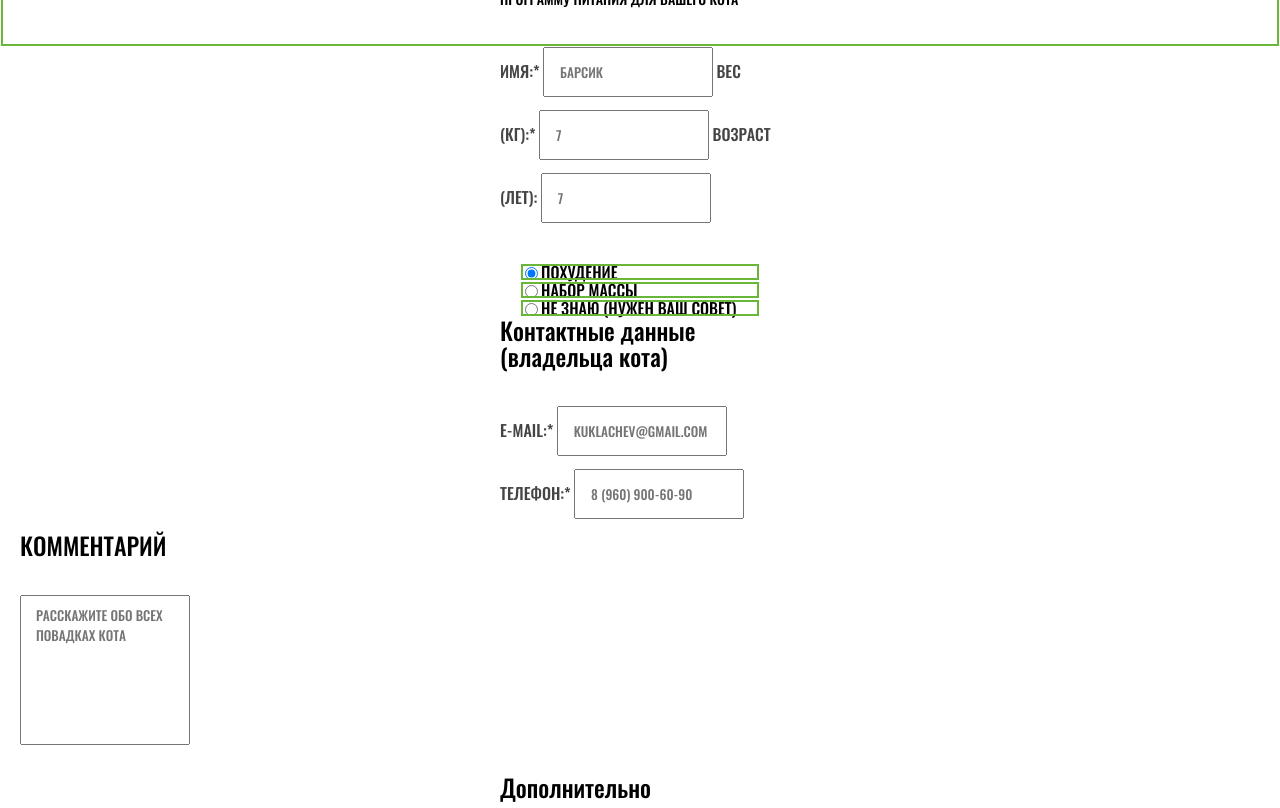
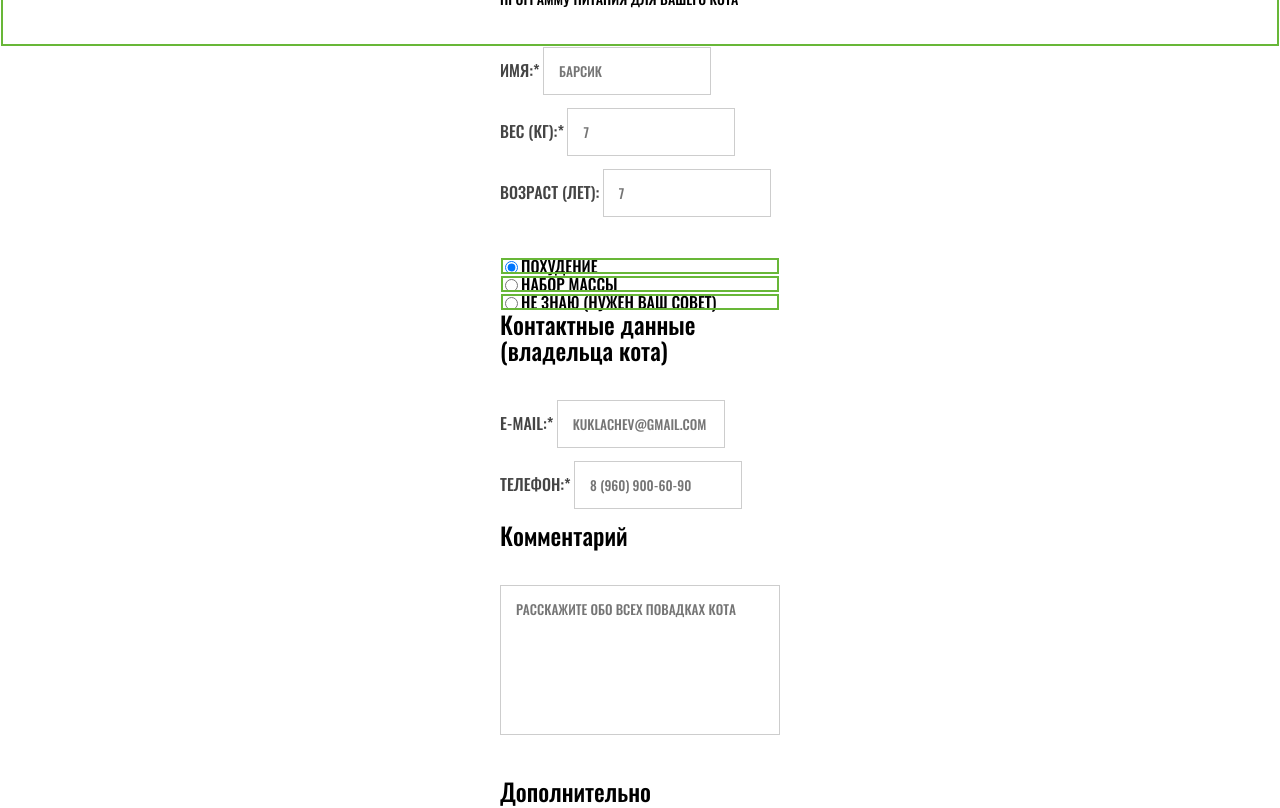
Before and after one commit to rmoongit/1067855-cat-energy-24, a website: page source/form.html in a window 1280 px wide. Shown: the part 280-1088 px from the top of the page. Drawn offline with nearby package versions, Linux system fonts and the light colour scheme; files that its build step writes are made by us from their sources; files whose address does not match are found by name.

Commit message:
sass 1.3 fix

```diff
--- a/source/form.html
+++ b/source/form.html
@@ -21,10 +21,10 @@
       </div>
 
       <nav class="header__nav nav">
-        <button class="nav__toggle nav__toggle--opened nav__toggle--closed nav__toggle--nojs" type="button">
+        <button class="nav__burger burger burger--opened burger--nojs" type="button">
           <span class="visually-hidden">Открыть меню</span>
         </button>
-        <div class="nav__wrapper container">
+        <div class="nav__wrapper">
 
           <ul class="nav__list">
             <li class="nav__list-item">
@@ -58,42 +58,43 @@
   </section>
 
   <form class="form" action="https://echo.htmlacademy.ru" method="post">
-
+    <div class="container">
       <section class="form__parameters">
         <h2 class="visually-hidden">Параметры</h2>
-      <div class="form__parameters-wrapper form__centered">
+        <div class="form__parameters-wrapper">
           <div class="form__parameters-list">
 
-          <label class="form__parameters-item" for="name">
-            <span class="form__title">Имя:*</span>
-            <input type="text" id="name" name="name" placeholder="барсик">
+            <label class="form__parameters-item field-text" for="name">
+              <span class="field-text__name">Имя:*</span>
+              <input class="field-text__input" type="text" id="name" name="name" placeholder="барсик">
             </label>
 
-          <label class="form__parameters-item" for="weight">
-            <span class="form__title">Вес (кг):*</span>
-            <input type="number" id="weight" name="weight" placeholder="7">
+            <label class="form__parameters-item field-text" for="weight">
+              <span class="field-text__name">Вес (кг):*</span>
+              <input class="field-text__input" type="number" id="weight" name="weight" placeholder="7">
             </label>
 
-          <label class="form__parameters-item" for="age">
-            <span class="form__title">Возраст (лет):</span>
-            <input type="number" id="age" name="age" placeholder="7">
+            <label class="form__parameters-item field-text" for="age">
+              <span class="field-text__name">Возраст (лет):</span>
+              <input class="field-text__input" type="number" id="age" name="age" placeholder="7">
             </label>
           </div>
 
-        <div class="form__types form__centered">
-          <label class="form__types-item choice">
-            <input type="radio" name="parameters" value="diet" checked>
-            <span>похудение</span>
+          <div class="form__types">
+            <div class="form__types-wrapper">
+              <label class="form__types-item choice choice--radio">
+                <input class="choice__input" type="radio" name="parameters" value="diet" checked>
+                <span class="choice__name">похудение</span>
               </label>
 
-          <label class="form__types-item choice">
-            <input type="radio" name="parameters" value="weight-increase">
-            <span>Набор массы</span>
+              <label class="form__types-item choice choice--radio">
+                <input class="choice__input" type="radio" name="parameters" value="weight-increase">
+                <span class="choice__name">Набор массы</span>
               </label>
 
-          <label class="form__types-item choice">
-            <input type="radio" name="parameters" value="advice">
-            <span>Не знаю (Нужен ваш совет)</span>
+              <label class="form__types-item choice choice--radio">
+                <input class="choice__input" type="radio" name="parameters" value="advice">
+                <span class="choice__name">Не знаю (Нужен ваш совет)</span>
               </label>
 
             </div>
@@ -101,54 +102,53 @@
       </section>
 
       <div class="form__contact">
-      <div class="form__centered">
-
-        <h2 class="form__contact-title text-field">Контактные данные
+        <div class="form__contact-wrapper">
+          <h2 class="form__contact-title title">Контактные данные
             (владельца кота)</h2>
-        <label class="form__contact-item form__parameters-item form__contact-item--email">
-          <span class="form__title">E-mail:*</span>
-          <input type="email" name="email" placeholder="kuklachev@gmail.com" required>
+          <label class="field-text field-text--email">
+            <span class="field-text__name">E-mail:*</span>
+            <input class="field-text__input" type="email" name="email" placeholder="kuklachev@gmail.com" required>
           </label>
 
-        <label class="form__contact-item form__parameters-item form__contact-item--phone">
-          <span class="form__title">Телефон:*</span>
-          <input type="tel" name="phone" placeholder="8 (960) 900-60-90" required>
+          <label class="field-text field-text--phone">
+            <span class="field-text__name">Телефон:*</span>
+            <input class="field-text__input" type="tel" name="phone" placeholder="8 (960) 900-60-90" required>
           </label>
         </div>
       </div>
 
-    <label class="form__comments form__centered text-field">
-      <span class="form__comments-title text-field">Комментарий</span>
-      <textarea name="comments" placeholder="Расскажите обо всех повадках кота"></textarea>
+      <label class="form__comments field-text">
+        <span class="form__comments-title title">Комментарий</span>
+        <textarea class="field-text__input" name="comments" placeholder="Расскажите обо всех повадках кота"></textarea>
       </label>
 
-    <div class="form__extra container">
-      <h2 class="form__extra-title text-field">Дополнительно</h2>
-      <div class="form__extra-centered form__centered">
+      <div class="form__extra">
+        <h2 class="form__extra-title title">Дополнительно</h2>
+        <div class="form__extra-wrapper">
 
           <label class="form__extra-choice choice">
-          <input type="checkbox" name="sweetener" value="sweetener" checked>
-          <span>сахарозаменитель</span>
+            <input class="choice__item" type="checkbox" name="sweetener" value="sweetener" checked>
+            <span class="choice__name">сахарозаменитель</span>
           </label>
 
           <label class="form__extra-choice choice">
-          <input type="checkbox" name="water" value="water">
-          <span>питьевая вода</span>
+            <input class="choice__item" type="checkbox" name="water" value="water">
+            <span class="choice__name">питьевая вода</span>
           </label>
 
           <label class="form__extra-choice choice">
-          <input type="checkbox" name="milk" value="milk">
-          <span>молоко</span>
+            <input class="choice__item" type="checkbox" name="milk" value="milk">
+            <span class="choice__name">молоко</span>
           </label>
 
           <label class="form__extra-choice choice">
-          <input type="checkbox" name="vitamins" value="vitamins">
-          <span>витамины</span>
+            <input class="choice__item" type="checkbox" name="vitamins" value="vitamins">
+            <span class="choice__name">витамины</span>
           </label>
 
           <button class="form__extra-button button" type="submit">отправить заявку</button>
           <p class="form__extra-text">* — Обязательные поля</p>
-
+        </div>
       </div>
     </div>
   </form>
--- /dev/null
+++ b/source/sass/blocks/burger.scss
@@ -0,0 +1,3 @@
+.burger {
+  outline: 2px solid $green;
+}
--- a/source/sass/blocks/choice.scss
+++ b/source/sass/blocks/choice.scss
@@ -5,7 +5,7 @@
   outline-offset: -3px;
 }
 
-span {
+.choice__name {
   font-size: 16px;
   text-transform: uppercase;
   color: $black;
--- /dev/null
+++ b/source/sass/blocks/field-text.scss
@@ -0,0 +1,21 @@
+.field-text {
+  position: relative;
+  margin-bottom: 13px;
+  outline: none;
+  display: block;
+}
+
+.field-text__name {
+  font-size: 16px;
+  color: $grey;
+  text-transform: uppercase;
+}
+
+.field-text__input {
+  border: 1px solid $border-hover;
+  color: $grey;
+  text-transform: uppercase;
+  padding: 13px 15px;
+  font-family: $main-font;
+  outline: none;
+}
--- a/source/sass/blocks/form.scss
+++ b/source/sass/blocks/form.scss
@@ -2,30 +2,15 @@
   margin: 0;
 }
 
-.form__centered {
-  margin: 0 auto;
-  max-width: 320px;
-  padding: 0 20px 0;
+textarea {
+  margin-bottom: 27px;
+  width: 100%;
+  height: 150px;
+  resize: none;
 }
 
 .form__parameters-list {
   padding-bottom: 27px;
-}
-
-.form__parameters-item {
-  input {
-    margin-bottom: 13px;
-    color: $grey;
-    text-transform: uppercase;
-    padding: 13px 15px;
-    font-family: $main-font;
-  }
-}
-
-.form__title {
-  font-size: 16px;
-  color: $grey;
-  text-transform: uppercase;
 }
 
 .form__comments-title {
@@ -41,20 +26,6 @@
   margin: 0 0 37px;
 }
 
-.form__comments {
-  margin-bottom: 27px;
-
-  textarea {
-    font-family: $main-font;
-    font-weight: 400;
-    color: $grey;
-    text-transform: uppercase;
-    padding: 9px 15px;
-    height: 150px;
-    resize: none;
-  }
-}
-
 .form__extra-title {
   margin: 0 0 34px;
 }
--- a/source/sass/blocks/header.scss
+++ b/source/sass/blocks/header.scss
@@ -4,5 +4,5 @@
 }
 
 .header__wrapper {
-  padding: 10px 20px 17px;
+  padding: 10px 0 17px;
 }
--- a/source/sass/blocks/nutrition.scss
+++ b/source/sass/blocks/nutrition.scss
@@ -4,9 +4,8 @@
   outline: 2px solid $black;
   outline-offset: 1px;
   background-image: url("../img/cat-background.jpg");
-  background-size: 100% 302px;
+  background-position: center top;
   background-repeat: no-repeat;
-  z-index: 1;
 
   &::after {
     position: absolute;
@@ -15,9 +14,8 @@
     left: 0;
     width: 100%;
     height: 302px;
-    background-color: $green;
+    background-color: $green-cat;
     z-index: -1;
-    opacity: 0.85;
   }
 }
 
--- a/source/sass/blocks/text-field.scss
+++ b/source/sass/blocks/title.scss
@@ -1,4 +1,4 @@
-.text-field {
+.title {
   display: inline-block;
   color: $black;
   font-weight: 400;
--- a/source/sass/global/page.scss
+++ b/source/sass/global/page.scss
@@ -1,13 +1,3 @@
-html {
-  box-sizing: border-box;
-}
-
-*,
-*::after,
-*::before {
-  box-sizing: inherit;
-}
-
 body {
   min-width: 320px;
   margin: 0;
@@ -22,3 +12,9 @@ img {
   max-width: 100%;
   height: auto;
 }
+
+*,
+*::after,
+*::before {
+  box-sizing: border-box;
+}
--- a/source/sass/global/variables.scss
+++ b/source/sass/global/variables.scss
@@ -5,6 +5,7 @@ $grey: #444444;
 
 //backgrounds
 $green: #68b738;
+$green-cat: #62a53b;
 $basic-grey: #f2f2f2;
 $special-grey: #ebebeb;
 $icon-color: #666666;
@@ -26,5 +27,5 @@ $border-error: #ff8282;
 $border-grey: #e7e7e7;
 
 //fonts
-$main-font: "Oswald";
-$arial: "Arial";
+$main-font: "Oswald", sans-serif;
+$arial: "Arial", sans-serif;
--- a/source/sass/style.scss
+++ b/source/sass/style.scss
@@ -11,7 +11,7 @@
 
 @import "blocks/header.scss";
 @import "blocks/nav.scss";
-@import "blocks/main.scss";
+@import "blocks/burger.scss";
 @import "blocks/nutrition.scss";
 @import "blocks/button.scss";
 @import "blocks/diets-catalog.scss";
@@ -34,6 +34,7 @@
 // form
 
 @import "blocks/form.scss";
+@import "blocks/title.scss";
 @import "blocks/select-programm.scss";
 @import "blocks/choice.scss";
-@import "blocks/text-field.scss";
+@import "blocks/field-text.scss";
```
Also changed, not shown: source/catalog.html (+5 -9 lines), source/index.html (+8 -5 lines), source/img/cat-background.jpg, source/img/cat-background@2x.jpg, source/sass/blocks/before-after.scss (line endings or trailing spaces), source/sass/blocks/main.scss (deleted). Lines whose indentation alone changed are shown as unchanged.
